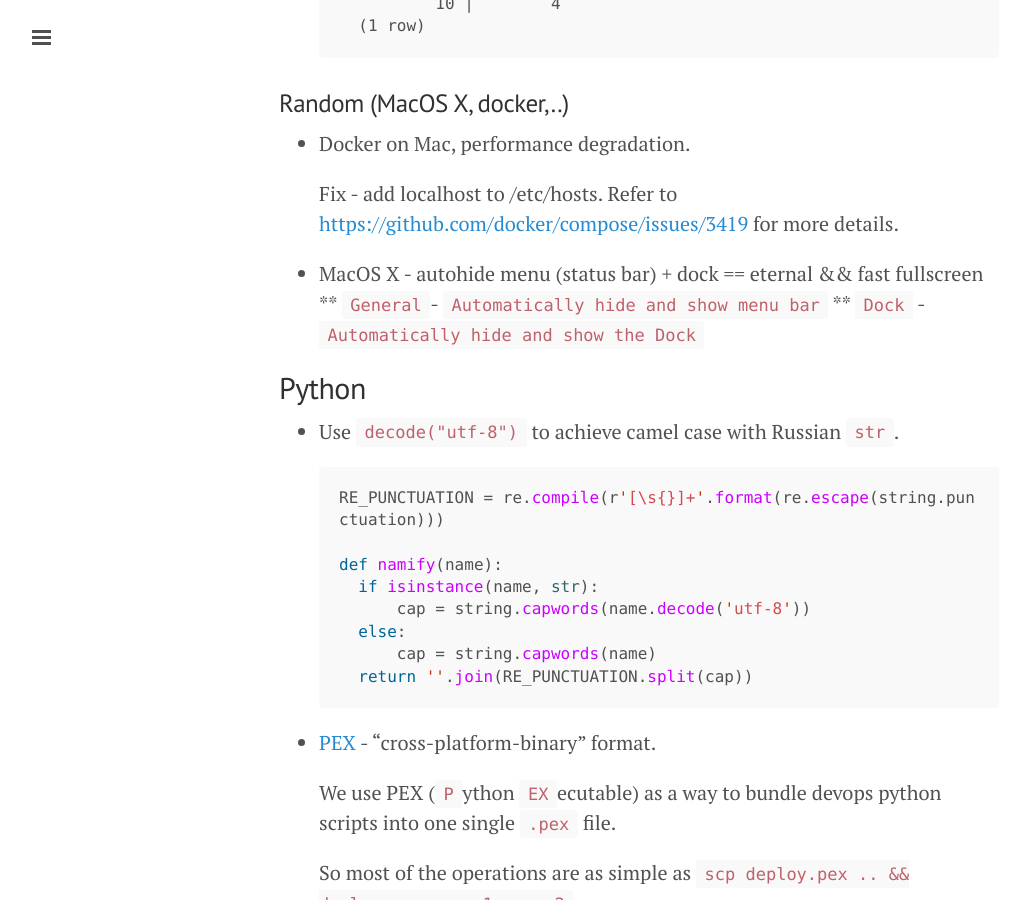
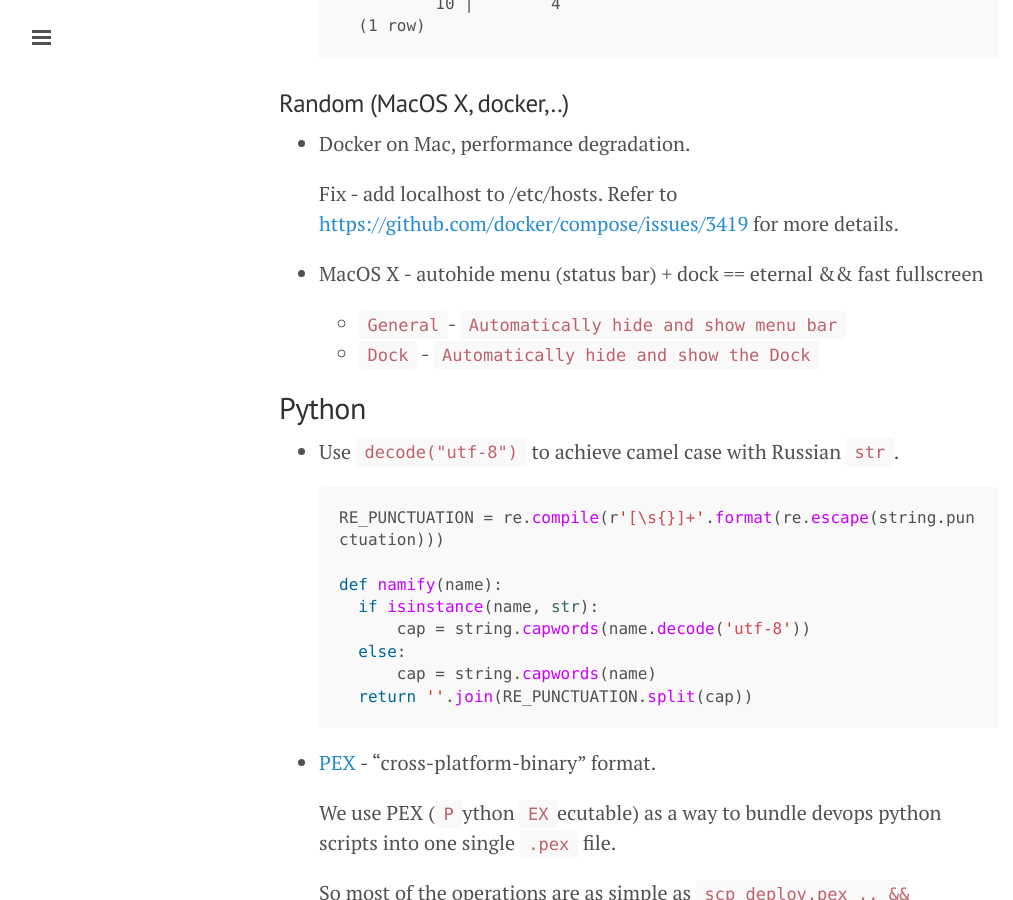
Before and after one commit to leonardinius/leonardinius.github.io, a Jekyll site: the page built from _posts/2018-03-01-TIL-aggregate.md, in a window 1280 px wide and 900 px high, scrolled down 3932 px. Shown: the whole window, without its empty margins (1-1014 px from the left). Built offline with Jekyll 4.4.1, drawn with Linux system fonts in a browser that asks for light colours.

Commit message:
Update 2018-03-01-TIL-aggregate.md

```diff
--- a/_posts/2018-03-01-TIL-aggregate.md
+++ b/_posts/2018-03-01-TIL-aggregate.md
@@ -95,8 +95,8 @@ Now the test maintenance process is fewer tears and more joy. Retrospectively, m
   Fix - add localhost to /etc/hosts. Refer to [https://github.com/docker/compose/issues/3419](https://github.com/docker/compose/issues/3419) for more details.
 
 * MacOS X - autohide menu  (status bar) + dock == eternal && fast fullscreen
-** `General`- `Automatically hide and show menu bar`
-** `Dock` - `Automatically hide and show the Dock`
+  * `General`- `Automatically hide and show menu bar`
+  * `Dock` - `Automatically hide and show the Dock`
 
 ## Python
 
```
